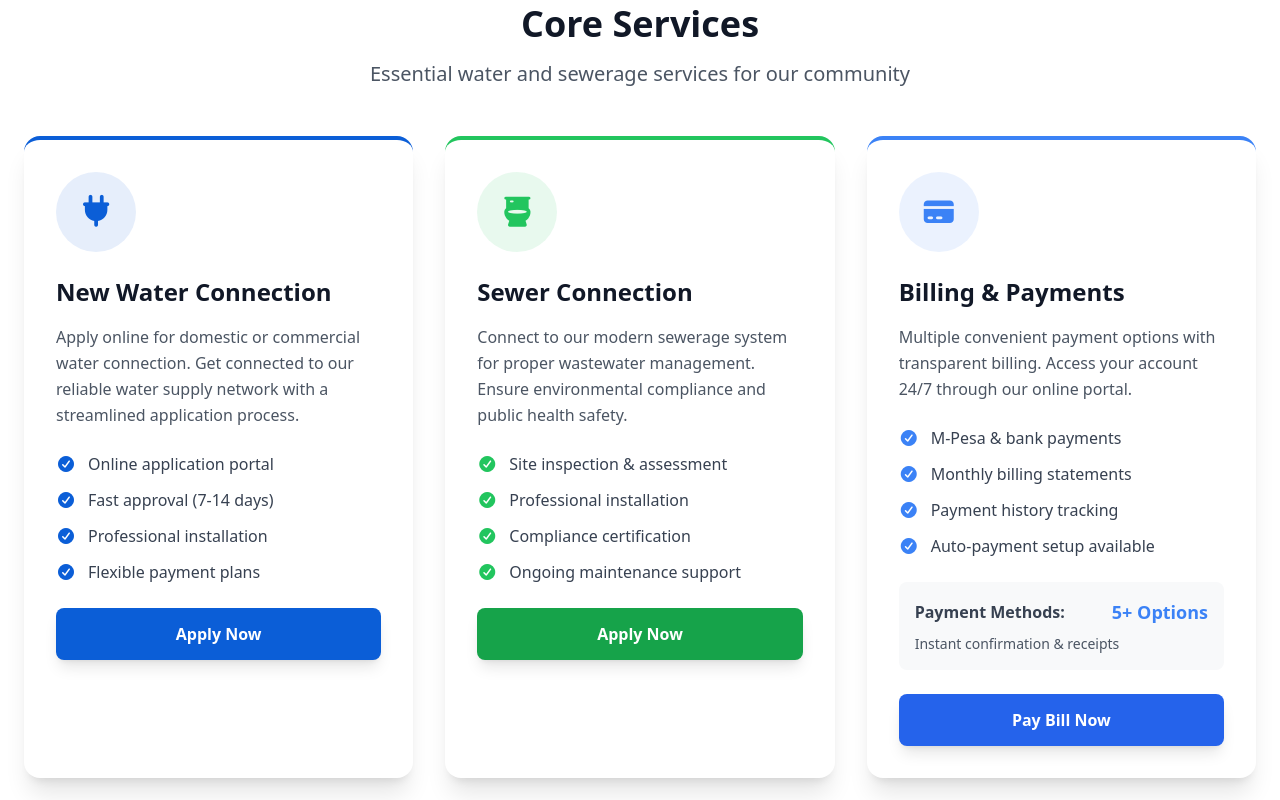
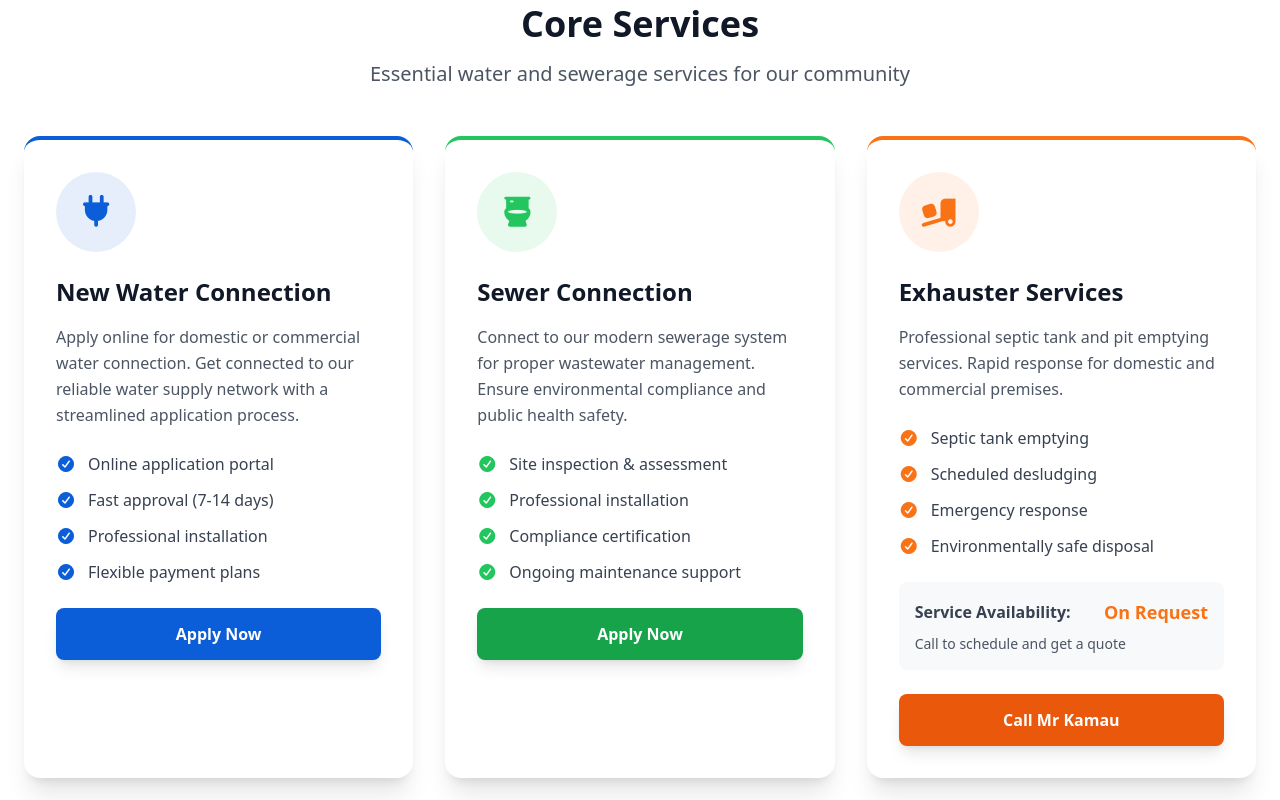
Before and after one commit to KikuyuWater/Kikuyu-Water, a React (Create React App) app in the folder kikuyu-water/: page /service in a window 1280 px wide. Shown: the part 700-1500 px from the top of the page. Built offline with nearby package versions, Linux system fonts and the light colour scheme.

Commit message:
feat(core): exhauster call button, add connection form download, calculator sewer option

```diff
--- a/kikuyu-water/src/pages/landing-page/QuickActions.jsx
+++ b/kikuyu-water/src/pages/landing-page/QuickActions.jsx
@@ -164,9 +164,9 @@ const QuickActions = () => {
                   </li>
                   <li className="p-3 rounded border hover:bg-gray-50 transition">
                     <p className="font-semibold">Kikuyu</p>
-                    <p className="text-sm text-gray-600">Supervisor </p>
+                    <p className="text-sm text-gray-600">Supervisor Mr Wilfred </p>
                     <div className="mt-2 flex items-center space-x-3">
-                      <a href="tel:+254758578093" aria-label="Call Kikuyu supervisor at +254 758 578 093" className="text-primary font-medium">Call</a>
+                      <a href="tel:+254758578093" aria-label="Call Kikuyu supervisor at +254 717 684 692" className="text-primary font-medium">Call</a>
                       <a href="mailto:kikuyuwater@yahoo.com?subject=[KIKUYU]%20Service%20Issue%20Report&amp;body=Office%20Location:%20Kikuyu" aria-label="Email Kikuyu supervisor" className="text-primary font-medium">Email</a>
                     </div>
                   </li>
--- a/kikuyu-water/src/pages/service-page/CoreService.jsx
+++ b/kikuyu-water/src/pages/service-page/CoreService.jsx
@@ -5,6 +5,20 @@ const CoreService = () => {
 
   const toggleService = (serviceId) => {
     setExpandedService(expandedService === serviceId ? null : serviceId);
+  };
+
+  const handleCall = (number, name) => {
+    try {
+      const confirmCall = window.confirm(`Call ${name} at ${number}?`);
+      if (confirmCall) {
+        // remove spaces for tel: link
+        const tel = `tel:${number.replace(/\s+/g, '')}`;
+        window.location.href = tel;
+      }
+    } catch (e) {
+      // fallback: just navigate to tel link
+      window.location.href = `tel:${number}`;
+    }
   };
 
   const services = [
@@ -22,7 +36,8 @@ const CoreService = () => {
         'Flexible payment plans'
       ],
       buttonText: 'Apply Now',
-      buttonColor: 'bg-primary hover:bg-primary/90'
+      buttonColor: 'bg-primary hover:bg-primary/90',
+      download: { href: '/documents/New_Water_Connection_Form.pdf', filename: 'New_Water_Connection_Form.pdf' }
     },
     {
       id: 'sewer-connection',
@@ -41,21 +56,22 @@ const CoreService = () => {
       buttonColor: 'bg-green-600 hover:bg-green-700'
     },
     {
-      id: 'billing-payments',
-      icon: 'fa-credit-card',
-      color: 'blue-500',
-      colorClass: 'blue',
-      title: 'Billing & Payments',
-      description: 'Multiple convenient payment options with transparent billing. Access your account 24/7 through our online portal.',
+      id: 'exhauster-services',
+      icon: 'fa-truck-ramp-box',
+      color: 'orange-500',
+      colorClass: 'orange',
+      title: 'Exhauster Services',
+      description: 'Professional septic tank and pit emptying services. Rapid response for domestic and commercial premises.',
       features: [
-        'M-Pesa & bank payments',
-        'Monthly billing statements',
-        'Payment history tracking',
-        'Auto-payment setup available'
+        'Septic tank emptying',
+        'Scheduled desludging',
+        'Emergency response',
+        'Environmentally safe disposal'
       ],
-      pricing: { label: 'Payment Methods:', value: '5+ Options', note: 'Instant confirmation & receipts' },
-      buttonText: 'Pay Bill Now',
-      buttonColor: 'bg-blue-600 hover:bg-blue-700'
+      pricing: { label: 'Service Availability:', value: 'On Request', note: 'Call to schedule and get a quote' },
+      call: { name: 'Mr Kamau', number: '+254726113280' },
+      buttonText: 'Call Mr Kamau',
+      buttonColor: 'bg-orange-600 hover:bg-orange-700'
     }
   ];
 
@@ -107,8 +123,16 @@ const CoreService = () => {
                   <p className="text-sm text-gray-600">{service.pricing.note}</p>
                 </div>
               )}
-              {service.id === 'billing-payments' ? (
-                <a href="/payment" className={`block w-full ${service.buttonColor} text-white py-3.5 rounded-lg font-bold transition shadow-lg text-center`}>
+              {service.call ? (
+                <button onClick={() => handleCall(service.call.number, service.call.name)} className={`w-full ${service.buttonColor} text-white py-3.5 rounded-lg font-bold transition shadow-lg`}>
+                  {service.buttonText}
+                </button>
+              ) : service.download ? (
+                <a
+                  href={service.download.href}
+                  download={service.download.filename}
+                  className={`block w-full ${service.buttonColor} text-white py-3.5 rounded-lg font-bold transition shadow-lg text-center`}
+                >
                   {service.buttonText}
                 </a>
               ) : (
@@ -166,8 +190,16 @@ const CoreService = () => {
                       <p className="text-xs text-gray-600">{service.pricing.note}</p>
                     </div>
                   )}
-                  {service.id === 'billing-payments' ? (
-                    <a href="/payment" className={`block w-full ${service.buttonColor} text-white py-3 rounded-lg font-bold transition shadow-lg text-center`}>
+                  {service.call ? (
+                    <button onClick={() => handleCall(service.call.number, service.call.name)} className={`w-full ${service.buttonColor} text-white py-3 rounded-lg font-bold transition shadow-lg`}>
+                      {service.buttonText}
+                    </button>
+                  ) : service.download ? (
+                    <a
+                      href={service.download.href}
+                      download={service.download.filename}
+                      className={`block w-full ${service.buttonColor} text-white py-3 rounded-lg font-bold transition shadow-lg text-center`}
+                    >
                       {service.buttonText}
                     </a>
                   ) : (
--- a/kikuyu-water/src/pages/tariff-page/CalculatorSection.jsx
+++ b/kikuyu-water/src/pages/tariff-page/CalculatorSection.jsx
@@ -3,6 +3,7 @@ import React, { useState } from "react";
 const CalculatorSection = () => {
   const [category, setCategory] = useState("domestic");
   const [consumption, setConsumption] = useState(25);
+  const [calcMode, setCalcMode] = useState("water"); // water | sewer | both
   const [breakdown, setBreakdown] = useState(null);
 
   // Tariff rates based on Kenya Gazette Notice No. 9724
@@ -87,14 +88,15 @@ const CalculatorSection = () => {
       category: categoryLabel[category],
       waterCharge,
       details,
-      total: waterCharge
+      sewerCharge: parseFloat((waterCharge * 0.75).toFixed(2)),
+      total: calcMode === 'water' ? waterCharge : calcMode === 'sewer' ? parseFloat((waterCharge * 0.75).toFixed(2)) : parseFloat((waterCharge + (waterCharge * 0.75)).toFixed(2))
     });
   };
 
   React.useEffect(() => {
     calculateBill();
     // eslint-disable-next-line react-hooks/exhaustive-deps
-  }, [category, consumption]);
+  }, [category, consumption, calcMode]);
 
   return (
     <section id="tariff-calculator" className="py-16 bg-white">
@@ -106,8 +108,25 @@ const CalculatorSection = () => {
               <p className="text-xl text-blue-100 mb-8">
                 Estimate your monthly water bill based on consumption
               </p>
-              <div className="bg-white/10 backdrop-blur-sm rounded-xl p-6">
+                  <div className="bg-white/10 backdrop-blur-sm rounded-xl p-6">
                 <div className="space-y-6">
+                      <div>
+                        <label className="block text-sm font-bold mb-3">Calculator Mode</label>
+                        <div className="flex items-center space-x-4">
+                          <label className="inline-flex items-center">
+                            <input type="radio" name="calcMode" value="water" checked={calcMode==='water'} onChange={() => setCalcMode('water')} className="form-radio" />
+                            <span className="ml-2">Water only</span>
+                          </label>
+                          <label className="inline-flex items-center">
+                            <input type="radio" name="calcMode" value="sewer" checked={calcMode==='sewer'} onChange={() => setCalcMode('sewer')} className="form-radio" />
+                            <span className="ml-2">Sewer only (75% of water bill)</span>
+                          </label>
+                          <label className="inline-flex items-center">
+                            <input type="radio" name="calcMode" value="both" checked={calcMode==='both'} onChange={() => setCalcMode('both')} className="form-radio" />
+                            <span className="ml-2">Water & Sewer</span>
+                          </label>
+                        </div>
+                      </div>
                   <div>
                     <label className="block text-sm font-bold mb-3">
                       Customer Category
@@ -167,9 +186,18 @@ const CalculatorSection = () => {
                       </div>
                     </div>
                   ))}
+                  {calcMode !== 'water' && (
+                    <div className="bg-white/10 backdrop-blur-sm rounded-xl p-4">
+                      <div className="flex justify-between items-center mb-1">
+                        <span className="text-blue-100 text-sm">Sewer Charge (75% of water bill)</span>
+                        <span className="font-bold">KSh {breakdown.sewerCharge.toFixed(2)}</span>
+                      </div>
+                      <div className="text-xs text-blue-200">Calculated as 75% of the water charge</div>
+                    </div>
+                  )}
                   <div className="bg-white/20 backdrop-blur-sm rounded-xl p-5 mt-6 border border-white/30">
                     <div className="flex justify-between items-center">
-                      <span className="text-xl font-black">Total Bill</span>
+                      <span className="text-xl font-black">Total Payable</span>
                       <span className="text-3xl font-black">KSh {breakdown.total.toFixed(2)}</span>
                     </div>
                   </div>
```
Also changed, not shown: 2 other files (tests, documents, lock files or other folders).
